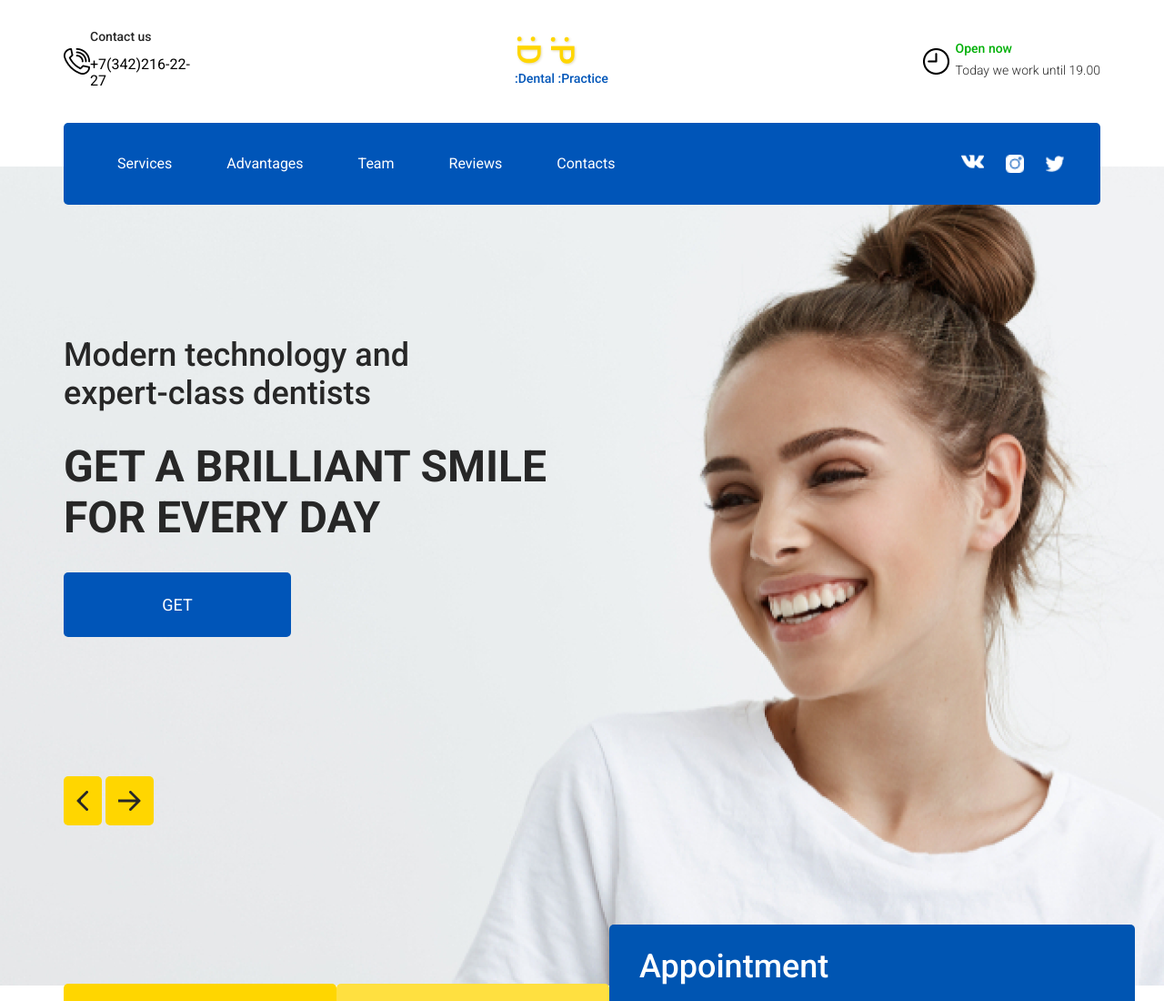
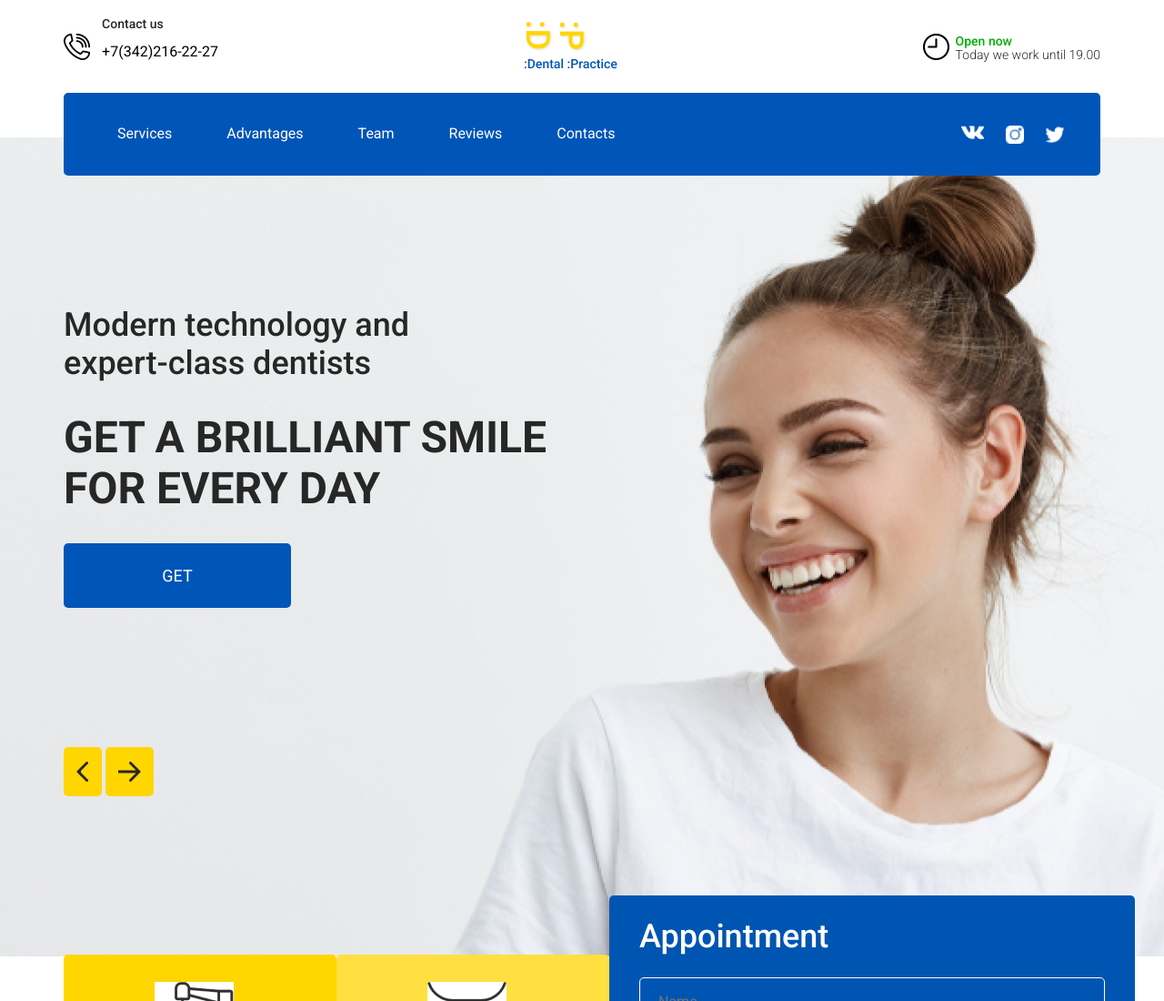
Before and after one commit to Javlon701/imtixon2, a plain HTML site: page index.html in a window 1280 px wide. Shown: the top 1100 px of the page at 91% size. Drawn offline with Linux system fonts and the light colour scheme.

Commit message:
Update style.css

```diff
--- a/css/style.css
+++ b/css/style.css
@@ -22,7 +22,7 @@ body{
 .contact{
 	display: flex;
 	justify-content: space-between;
-	width: 150px;
+	width: 170px;
 	align-items: center;
 }
 .cont{
@@ -32,6 +32,7 @@ body{
 	font-size: 14px;
 	line-height: 12px;
 	color: #272727;
+	margin: 0;
 }
 .number{
 	font-style: normal;
@@ -39,7 +40,7 @@ body{
 	font-size: 14px;
 	line-height: 12px;
 	color: #272727;
-	margin: 8px 0px;
+	margin: 2px 0px;
 }
 .today{
 	display: flex;
@@ -690,3 +691,6 @@ footer{
 	margin-left: auto;
 	margin-right: auto;
 }
+.number{
+	margin: 0px;
+}
```
